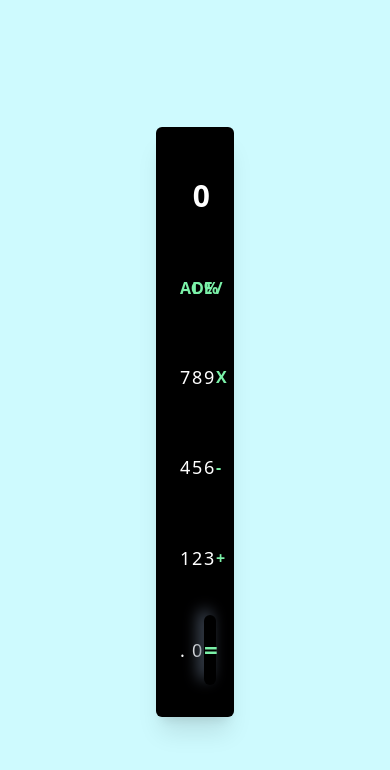
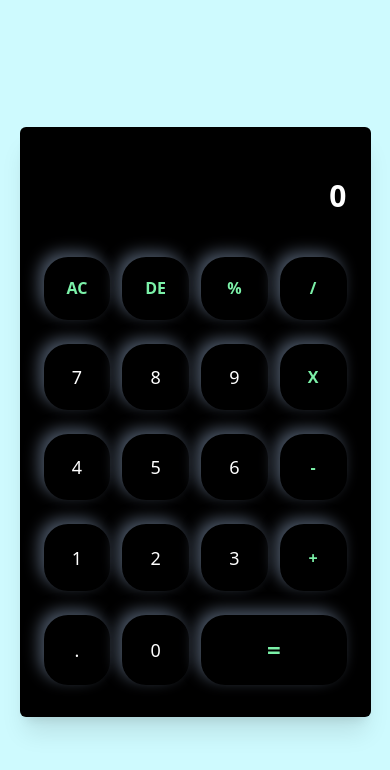
Before and after one commit to Vamsiteruvai/Calculator, a plain HTML site: page index.html in a window 390 px wide. Drawn offline with nearby package versions, Linux system fonts and the light colour scheme.

Commit message:
Update index.html

```diff
--- a/index.html
+++ b/index.html
@@ -7,7 +7,7 @@
 </head>
 <body class="bg-cyan-100">
     <div class="container h-screen flex justify-around items-center">
-        <div class="sub-container grid grid-cols-1 gap-6 bg-black w-[20%] h-[70%] rounded-md shadow-xl px-6 py-8">
+        <div class="sub-container grid grid-cols-1 gap-6 bg-black w-[90%] sm:w-[60%] md:w-[40%] lg:w-[20%] h-[70%] rounded-md shadow-xl px-6 py-8">
             <input class="text-white font-bold text-3xl text-right outline-none" type="text" value="0">
             <div class="line1 grid grid-cols-4 gap-3">
                 <button class="text-green-300 font-bold shadow-[-5px_-5px_15px] shadow-gray-600 rounded-3xl" value="AC">AC</button>
```
